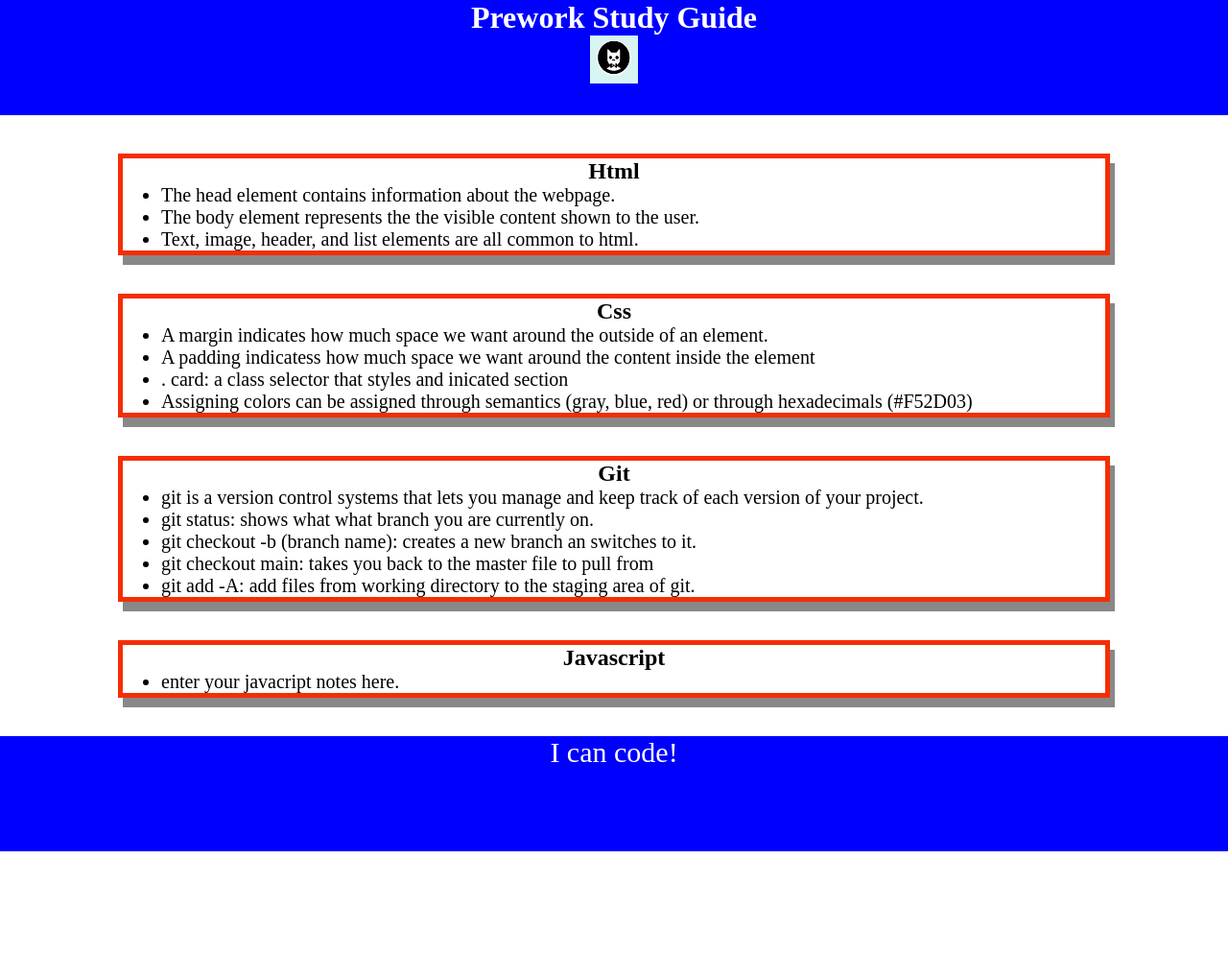
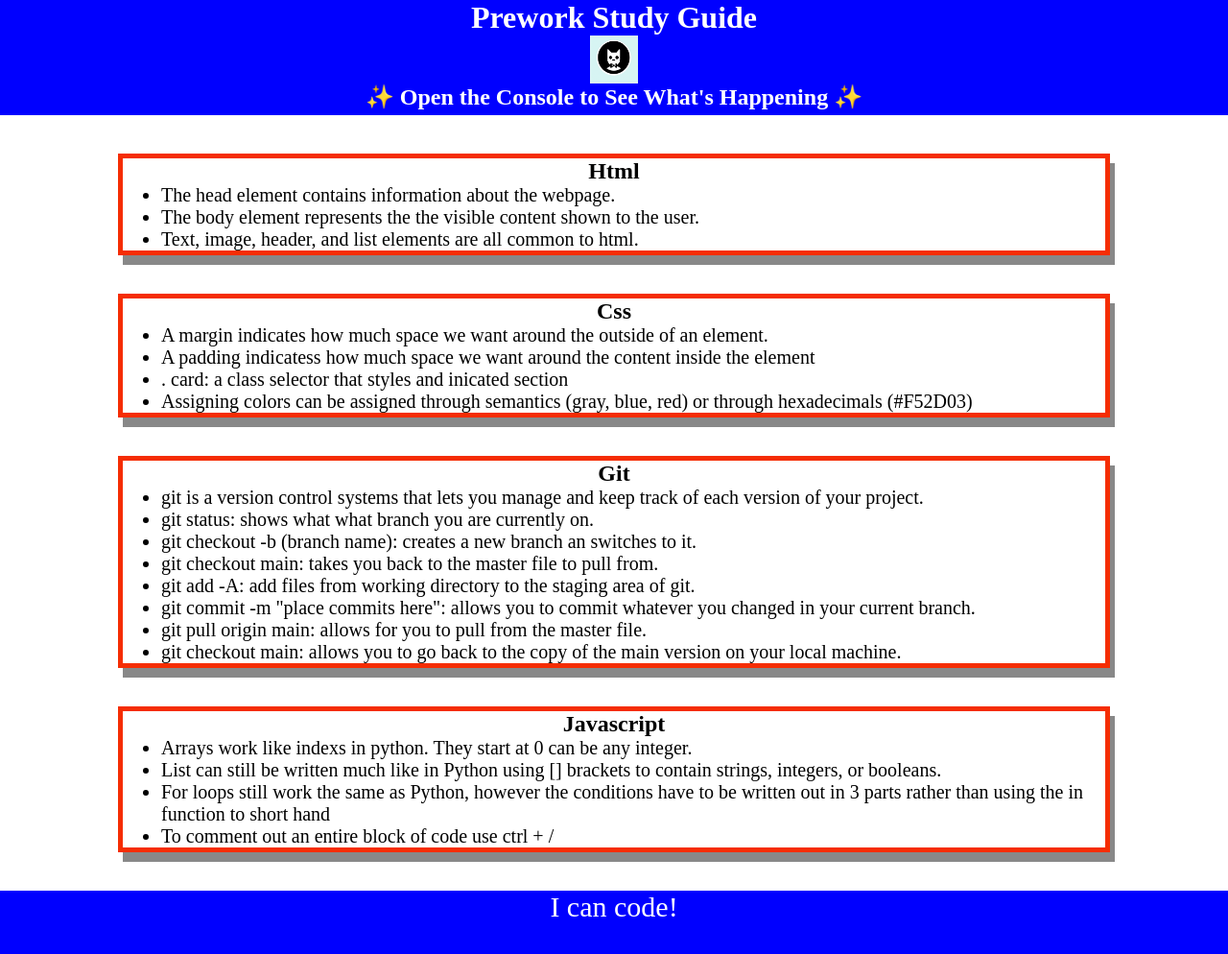
Before and after one commit to Saishin-Zetta/prework-study-guide, a plain HTML site: page index.html in a window 1280 px wide. Shown: the whole page at 96% size. Before the commit the page ends 887 px from the top, so only its background shows below. Drawn offline with Linux system fonts and the light colour scheme.

Commit message:
Added Javascript and notes

```diff
--- /dev/null
+++ b/assets/script.js
@@ -0,0 +1,16 @@
+var topics = ["HTML", "CSS", "Git", "JavaScript"];
+for ( var x = 0; x < topics.length; x++) {
+    console.log(topics[x]);
+}
+
+// if (topic === 'HTML') {
+//   console.log("Let's study HTML!");
+// } else if (topic === 'CSS') {
+//   console.log("Let's study CSS!");
+// } else if (topic === 'Git') {
+//   console.log("Let's study Git!");
+// } else if (topic === 'JavaScript') {
+//   console.log("Let's study JavaScript!");
+// } else {
+//   console.log('Please try again!');
+// }
--- a/index.html
+++ b/index.html
@@ -11,6 +11,7 @@
     <header id="header">
       <h1>Prework Study Guide</h1>
       <img src="./assets/bowtie-cat.png" alt="Profile image of cat wearing a bow tie." />
+      <h2>✨ Open the Console to See What's Happening ✨</h2>
     </header>
     <main>
       <section class="card" id="html-section">
@@ -57,9 +58,15 @@
 
           <li>git checkout -b (branch name): creates a new branch an switches to it.</li>
 
-          <li>git checkout main: takes you back to the master file to pull from</li>
+          <li>git checkout main: takes you back to the master file to pull from.</li>
 
           <li>git add -A: add files from working directory to the staging area of git.</li>
+
+          <li>git commit -m "place commits here": allows you to commit whatever you changed in your current branch.</li>
+
+          <li>git pull origin main: allows for you to pull from the master file.</li>
+
+          <li>git checkout main: allows you to go back to the copy of the main version on your local machine.</li>
 
         </ul>
 
@@ -73,7 +80,17 @@
 
         <ul>
 
-          <li> enter your javacript notes here.</li>
+          <li>Arrays work like indexs in python. They start at 0 can be any integer.</li>
+
+          <li>List can still be written much like in Python using [] brackets to contain strings, integers, or booleans.</li>
+
+          <li>For loops still work the same as Python, however the conditions have to be written out in 3 parts rather than using the in function to short hand</li>
+
+          <li>To comment out an entire block of code use ctrl + /</li>
+
+
+
+
 
         </ul>
 
@@ -84,5 +101,6 @@
     <footer>
       <p>I can code!</p>
     </footer>
+    <script src="./assets/script.js"></script>
   </body>
 </html>
```
